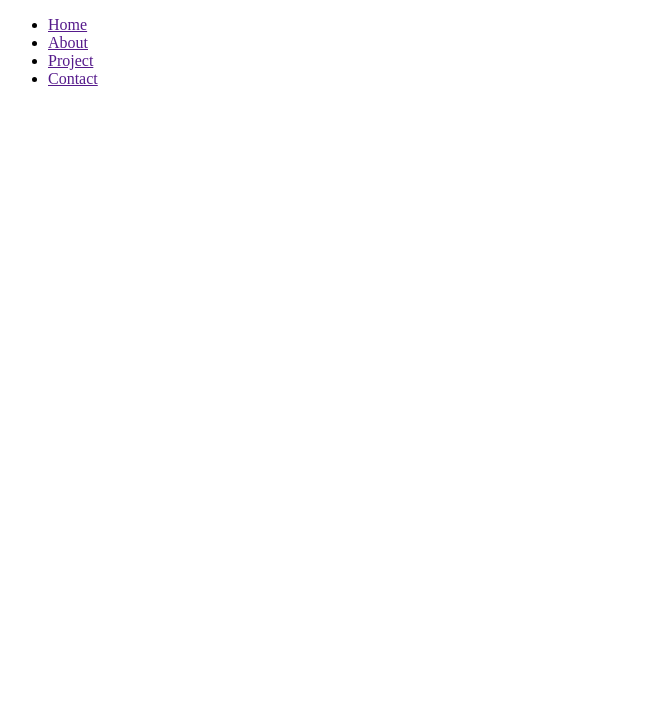
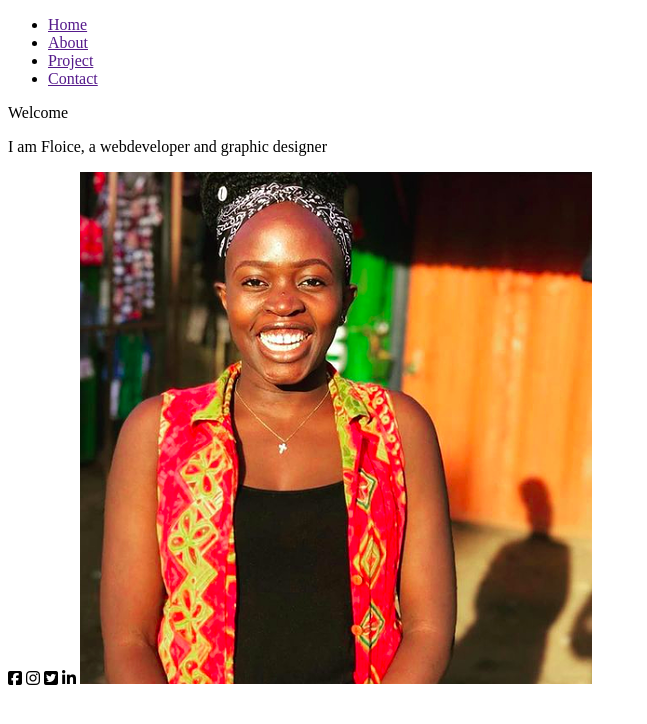
Before and after one commit to FloiceNyota/my-portfolio, a plain HTML site: page index.html in a window 1280 px wide. Shown: the whole page, without its empty margins (0-647 px from the left). Drawn offline with Linux system fonts and the light colour scheme.

Commit message:
add the intro section

```diff
--- a/index.html
+++ b/index.html
@@ -27,3 +27,12 @@
 
             </ul>
         </nav>
+        <div id="intro">
+            <p>Welcome</p>
+            <p>I am Floice, a webdeveloper and graphic designer</p>
+            <i class="fa fa-facebook-square"></i>
+            <i class="fa fa-instagram"></i>
+            <i class="fa fa-twitter-square"></i>
+            <i class="fa fa-linkedin"></i>
+            <img src="./images/image.png" alt="This is Floice's image">
+        </div>
```
